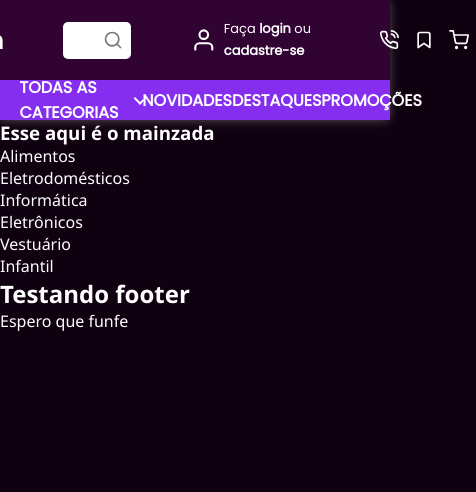
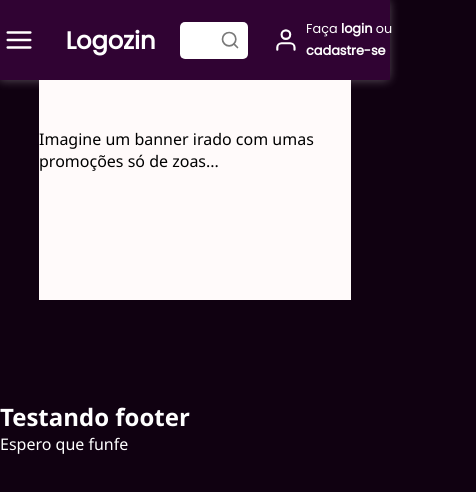
Before and after one commit to Scalibacon/node-store-frontend, a Next.js app: page / in a window 390 px wide. Shown: the top 492 px of the page, 476 px wide, since content can reach past the window. Built offline with nearby package versions, Linux system fonts and the light colour scheme.

Commit message:
um pouco de responsividade no header

```diff
--- a/src/components/Header/Header.module.scss
+++ b/src/components/Header/Header.module.scss
@@ -1,7 +1,27 @@
 @import '../../styles/responsive.scss';
+
+.backgroundBlur{
+  width: 100vw;
+  height: 100vh;
+
+  display: none;
+
+  position: fixed;
+  z-index: 2;
+
+  background: rgb(121 121 121 / 0.5);
+
+  @include for-size(smallDesktop){
+    &.active {
+      display: block;
+    }
+  }
+}
 
 .header {
   width: 100vw;
+
+  z-index: 3;
 
   display: flex;
   flex-direction: column;
@@ -11,6 +31,10 @@
   background: var(--bg-color-2);
   color: var(--text-color-1);
   box-shadow: -1px 0px 10px 0px var(--box-shadow-1);
+
+  @include for-size(smallDesktop){
+    position: fixed;
+  }
 }
 
 .headerMain{
@@ -23,6 +47,30 @@
   align-items: center;
   justify-content: center;
   gap: 60px;
+
+  @include for-size(mediumDesktop){
+    padding: 15px 3%;
+    gap: 40px;
+    // justify-content: space-between;
+  }
+
+  @include for-size(smallDesktop){
+    gap: 25px;
+  }
+}
+
+.hamburger{
+  height: 44px;
+
+  padding: 7px;
+  display: none;
+
+  // background: rgb(121 121 121 / 0.3);
+  border-radius: 50px;
+
+  @include for-size(smallDesktop){
+    display: block;
+  }
 }
 
 .searchContainer{
@@ -71,13 +119,11 @@
   display: flex;
   align-items: center;
   justify-content: space-around;
+  gap: 7px;
 
-  font-size: 12px;
-  // background:black;
+  font-size: 0.8em;
 
   p{
-    margin-left: 7px;
-    font-size: 1.08em;
     line-height: 1.7em;
 
     a{
@@ -98,6 +144,10 @@
   flex-direction: row;
   align-items: center;
   justify-content: space-between;
+
+  @include for-size(smallDesktop){
+    display: none;
+  }
 
   span{
     width: 35px;
@@ -124,6 +174,27 @@
 
   background: var(--bg-color-3);
 
+  @include for-size(mediumDesktop){
+    padding: 20px 2%;
+    font-size: 0.8em;
+  }
+
+  @include for-size(smallDesktop){
+    height: calc(100vh - var(--header-gap));
+
+    position: fixed;
+    left: 0;
+    top: var(--header-gap);
+
+    overflow-y: auto;
+    overflow-x: hidden;
+    display: none;
+
+    &.active{
+      display: block;
+    }
+  }
+
   ul{
     height: 100%;
 
@@ -134,28 +205,48 @@
     justify-content: space-evenly;
     align-items: center;
 
+    @include for-size(smallDesktop){
+      width: auto;
+      // height: 100vh;
+
+      flex-direction: column;
+      justify-content: flex-start;
+      align-items: flex-start;
+
+      gap: 15px;
+    }
+
     li {
       cursor: pointer;
     }
   }
 }
 
-.dropdownLink{
+.dropdownLinks{
   position: relative;
 
   display: flex;
   align-items: center;
+  justify-content: center;
   gap: 15px;
 
   height: 40px;
+
+  @include for-size(smallDesktop){
+    height: auto;
+    min-width: 15rem;
+    flex-direction: column;
+    align-items: flex-start;
+    gap: 5px;
+  }
 
   &:hover span{
     transform: rotate(-45deg);
   }
 
   &:hover div {
-    visibility: visible;
-    max-height: 66vh;
+    display: flex;
+    // max-height: 66vh;
   }
 
   span{
@@ -163,35 +254,48 @@
     height: 9px;
     display: block;
 
-    margin-top: -2px;
+    margin-top: -5px;
 
     transform: rotate(135deg);
     border-top: 2px solid var(--text-color-1);
     border-right: 2px solid var(--text-color-1);
     transition: all 0.4s ease 0s;
+
+    @include for-size(smallDesktop){
+      position: absolute;
+      right: 0;
+      top: 6px;
+    }
   }
 
   div {
-    width: 100%;
+    min-width: 100%;
     // height: 300px;
-    max-height: 0px;
+    max-height: 66vh;
 
     position: absolute;
     top: 40px;
     left: 0;
+    z-index: 5;
 
     padding: 10px 0;
-    display: flex;
+    display: none;
     flex-direction: column;
 
     font-size: 15px;
     font-weight: 400;
 
     background: var(--bg-color-3);
-    transition: all 0.2s ease;
-    visibility: hidden;
+    transition: all 0.2s ease 0s;
     cursor: default;
     overflow-y: auto;
+
+    @include for-size(smallDesktop){
+      // background: red;
+      position: relative;
+      top: 0px;
+      padding: 0px;
+    }
 
     &::-webkit-scrollbar {
       width: 5px;
@@ -209,6 +313,7 @@
       padding: 5px 20px;
 
       cursor: pointer;
+      white-space: nowrap;
 
       &:hover{
         background: var(--bg-color-5);
--- a/src/components/Header/index.tsx
+++ b/src/components/Header/index.tsx
@@ -1,11 +1,13 @@
-import { useEffect, useState } from 'react';
-import { FiSearch, FiUser, FiShoppingCart, FiPhoneCall, FiBookmark } from 'react-icons/fi';
+import { useEffect, useRef, useState } from 'react';
+import { FiSearch, FiUser, FiShoppingCart, FiPhoneCall, FiBookmark, FiMenu } from 'react-icons/fi';
 
 import styles from './Header.module.scss';
 import { category } from '../../pages/api/category';
 
 const Header = () => {
   const [categories, setCategories] = useState<category[]>([]);
+  const backgroundBlur = useRef<HTMLDivElement>(null);
+  const navLinks = useRef<HTMLDivElement>(null);
 
   useEffect( () => {
     async function fetchCategories(){
@@ -18,10 +20,26 @@ const Header = () => {
 
   }, []);
 
+  function toggleMenu(shouldHide: boolean = false){
+    if(shouldHide === true){
+      // do something
+      return;
+    }
+
+    backgroundBlur.current?.classList.toggle(styles.active);
+    navLinks.current?.classList.toggle(styles.active);
+  }
+
   return (
+    <>
+    <div ref={backgroundBlur} className={styles.backgroundBlur}></div>
     <header className={styles.header}>
 
       <section className={styles.headerMain}>
+        <div className={styles.hamburger} onClick={event => toggleMenu()}>
+          <FiMenu size="30"/>
+        </div>
+
         <h2>Logozin</h2>
 
         <div className={styles.searchContainer}>
@@ -47,9 +65,9 @@ const Header = () => {
         </div>
       </section>
 
-      <nav className={styles.headerLinks}>
+      <nav ref={navLinks} className={styles.headerLinks}>
         <ul>
-          <li className={styles.dropdownLink}>
+          <li className={styles.dropdownLinks}>
             TODAS AS CATEGORIAS
             <span></span>
             <div>
@@ -66,6 +84,7 @@ const Header = () => {
         </ul>
       </nav>
     </header>
+    </>
   )
 }
 
--- a/src/pages/api/category.ts
+++ b/src/pages/api/category.ts
@@ -16,6 +16,7 @@ export default function handler(request: NextApiRequest, response: NextApiRespon
     {id: 4, name: 'Eletrônicos'},
     {id: 5, name: 'Vestuário'},
     {id: 6, name: 'Infantil'},
+    {id: 7, name: 'Artigos de Decoração de Lares'},
   ] as category[];
 
   return response.status(200).json(categories);
--- a/src/pages/index.tsx
+++ b/src/pages/index.tsx
@@ -1,8 +1,11 @@
 import { GetServerSideProps, NextPage } from "next";
+import Image  from 'next/image';
 import { useState } from "react";
 
 import Footer from "../components/Footer";
 import Header from "../components/Header";
+import styles from '../styles/home.module.css';
+
 import { category } from './api/category';
 
 type HomeProps = {
@@ -15,12 +18,12 @@ const Home: NextPage<HomeProps> = (props) => {
   return (
     <>
       <Header/>
-        <h3>Esse aqui é o mainzada</h3>
-        {
-          categories?.map( (category, index) => {
-            return <div key={index}>{category.name}</div>
-          })
-        }
+        <main className={styles.main}>
+          <section className={styles.bannerBox}>
+            Imagine um banner irado com umas promoções só de zoas...
+          </section>
+        </main>
+        {/* <a href="https://www.freepik.com/psd/banner">Banner psd created by ranilson-arruda - www.freepik.com</a> */}
       <Footer/>
     </>
   )
--- a/src/styles/globals.scss
+++ b/src/styles/globals.scss
@@ -1,4 +1,5 @@
 @import url('https://fonts.googleapis.com/css2?family=Poppins&family=Roboto&display=swap');
+@import './responsive.scss';
 
 * {
   padding: 0;
@@ -44,6 +45,12 @@ button{
 }
 
 :root {
+  // --header-gap: 120px; se o header for fixed full time
+  --header-gap: 0px;
+  @include for-size(smallDesktop){
+    --header-gap: 80px;
+  }
+
   --bg-color-1: rgb(16 1 17 / 100%);
   --bg-color-2: rgb(48 3 51 / 100%);
   --bg-color-3: rgb(133 46 240 / 100%);
--- /dev/null
+++ b/src/styles/home.module.css
@@ -0,0 +1,18 @@
+.main{
+  width: 100vw;
+  height: 400px;
+
+  padding: 0 10%;
+}
+
+.bannerBox{
+  width: 100%;
+  height: 300px;
+
+  display: flex;
+  align-items: center;
+  justify-content: center;
+
+  color: black;
+  background: snow;
+}
--- a/src/styles/responsive.scss
+++ b/src/styles/responsive.scss
@@ -4,4 +4,9 @@
       @content;
     }
   }
+  @else if $device == smallDesktop{
+    @media only screen and (max-width: 800px){
+      @content;
+    }
+  }
 }
```
